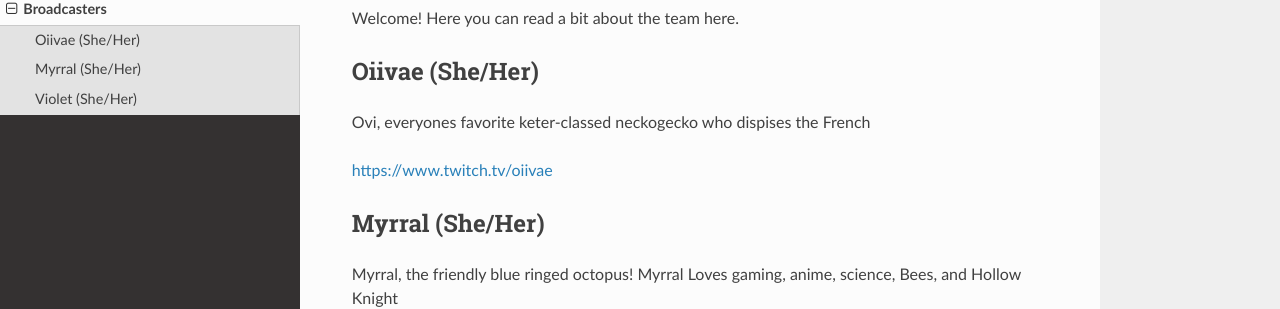
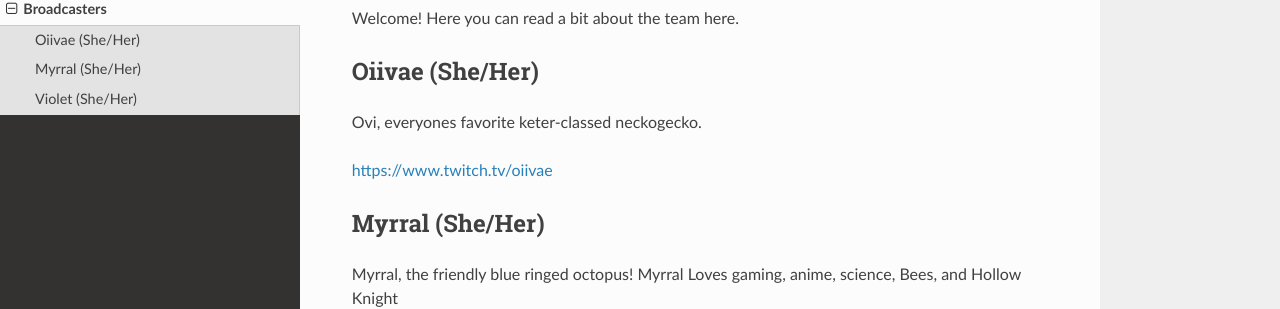
Before and after one commit to OiivaeCommunity/love, a Sphinx documentation site: the page built from docs/source/broadcasters.rst, in a window 1280 px wide and 973 px high. Shown: the part 153-462 px from the top of the window. Built offline with Sphinx 7.4.7 and the Read the Docs theme 2.0.0, drawn with Linux system fonts in a browser that asks for light colours.

Commit message:
Update broadcasters.rst

```diff
--- a/docs/source/broadcasters.rst
+++ b/docs/source/broadcasters.rst
@@ -5,7 +5,7 @@ Welcome! Here you can read a bit about the team here.
 
 Oiivae (She/Her)
 ''''''
-Ovi, everyones favorite keter-classed neckogecko who dispises the French
+Ovi, everyones favorite keter-classed neckogecko.
 
 https://www.twitch.tv/oiivae
 
```
